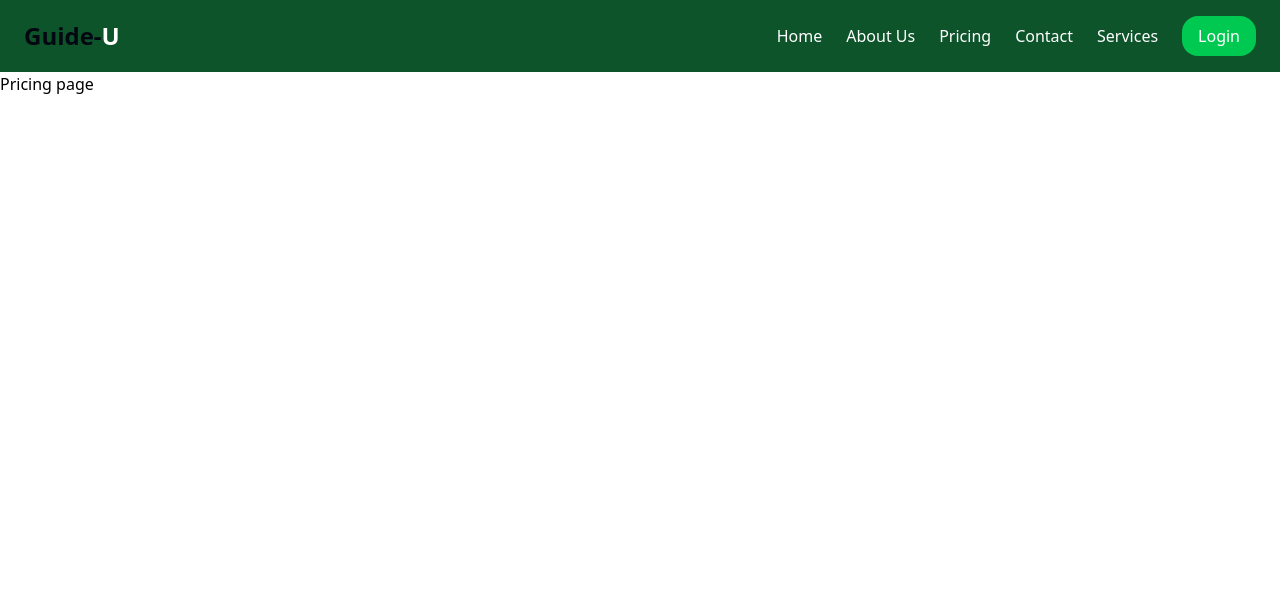
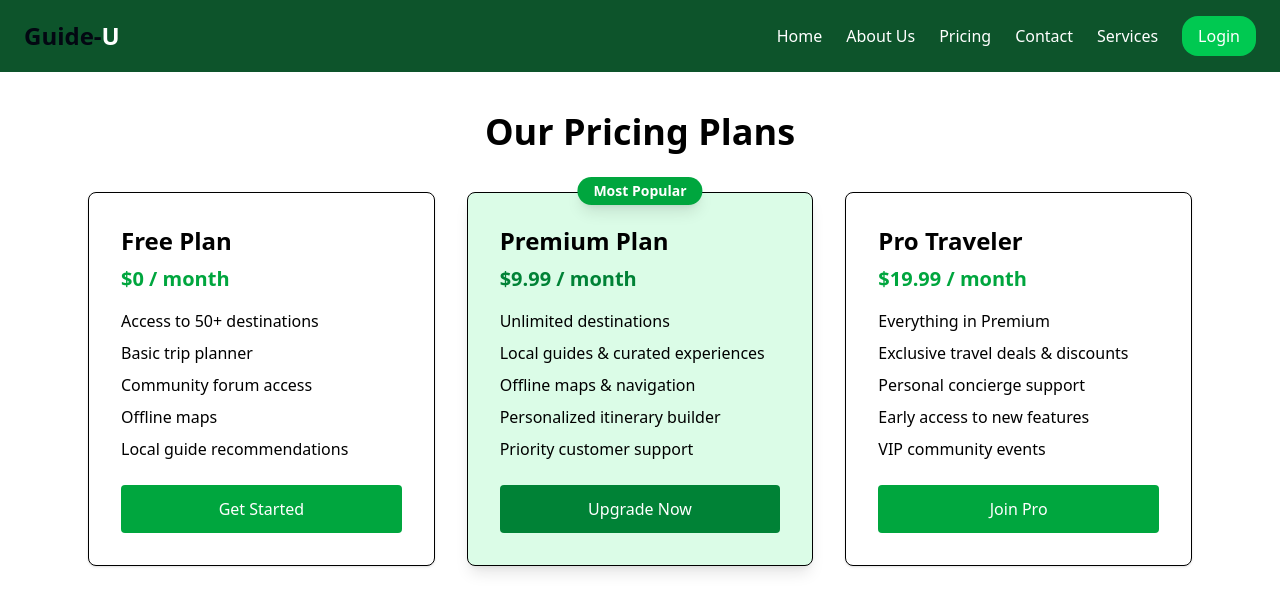
Before and after one commit to Darshani24/Travel-Guid, a Next.js app: page /pricing in a window 1280 px wide. Shown: the top 612 px of the page. Built offline with nearby package versions, Linux system fonts and the light colour scheme.

Commit message:
Pricing section added

```diff
--- a/src/app/pricing/page.js
+++ b/src/app/pricing/page.js
@@ -2,63 +2,63 @@ import React from 'react'
 
 const Pricing = () => {
   return (
-    // <section className="px-6 py-10 max-w-6xl mx-auto">
-    //   <h1 className="text-4xl font-bold mb-10 text-center">Our Pricing Plans</h1>
+    <section className="px-6 py-10 max-w-6xl mx-auto">
+      <h1 className="text-4xl font-bold mb-10 text-center">Our Pricing Plans</h1>
 
-    //   <div className="grid md:grid-cols-3 gap-8">
+      <div className="grid md:grid-cols-3 gap-8">
 
-    //     <div className="border p-8 rounded-lg shadow hover:shadow-lg transition bg-white flex flex-col">
-    //       <h2 className="text-2xl font-bold mb-2">Free Plan</h2>
-    //       <p className="text-green-600 text-xl font-semibold mb-4">$0 / month</p>
-    //       <ul className="mb-6 space-y-2 flex-grow">
-    //         <li>✅ Access to 50+ destinations</li>
-    //         <li>✅ Basic trip planner</li>
-    //         <li>✅ Community forum access</li>
-    //         <li>❌ Offline maps</li>
-    //         <li>❌ Local guide recommendations</li>
-    //       </ul>
-    //       <button className="mt-auto bg-green-600 text-white py-3 rounded hover:bg-green-800 transition">
-    //         Get Started
-    //       </button>
-    //     </div>
+        <div className="border p-8 rounded-lg shadow hover:shadow-lg transition bg-white flex flex-col">
+          <h2 className="text-2xl font-bold mb-2">Free Plan</h2>
+          <p className="text-green-600 text-xl font-semibold mb-4">$0 / month</p>
+          <ul className="mb-6 space-y-2 flex-grow">
+            <li>Access to 50+ destinations</li>
+            <li> Basic trip planner</li>
+            <li> Community forum access</li>
+            <li> Offline maps</li>
+            <li> Local guide recommendations</li>
+          </ul>
+          <button className="mt-auto bg-green-600 text-white py-3 rounded hover:bg-green-800 transition">
+            Get Started
+          </button>
+        </div>
 
 
-    //     <div className="border p-8 rounded-lg shadow-lg bg-green-100 flex flex-col relative">
-    //       <div className="absolute -top-4 left-1/2 transform -translate-x-1/2 bg-green-600 text-white px-4 py-1 rounded-full font-semibold text-sm shadow-lg">
-    //         Most Popular
-    //       </div>
-    //       <h2 className="text-2xl font-bold mb-2">Premium Plan</h2>
-    //       <p className="text-green-700 text-xl font-semibold mb-4">$9.99 / month</p>
-    //       <ul className="mb-6 space-y-2 flex-grow">
-    //         <li>✅ Unlimited destinations</li>
-    //         <li>✅ Local guides & curated experiences</li>
-    //         <li>✅ Offline maps & navigation</li>
-    //         <li>✅ Personalized itinerary builder</li>
-    //         <li>✅ Priority customer support</li>
-    //       </ul>
-    //       <button className="mt-auto bg-green-700 text-white py-3 rounded hover:bg-green-900 transition">
-    //         Upgrade Now
-    //       </button>
-    //     </div>
+        <div className="border p-8 rounded-lg shadow-lg bg-green-100 flex flex-col relative">
+          <div className="absolute -top-4 left-1/2 transform -translate-x-1/2 bg-green-600 text-white px-4 py-1 rounded-full font-semibold text-sm shadow-lg">
+            Most Popular
+          </div>
+          <h2 className="text-2xl font-bold mb-2">Premium Plan</h2>
+          <p className="text-green-700 text-xl font-semibold mb-4">$9.99 / month</p>
+          <ul className="mb-6 space-y-2 flex-grow">
+            <li>Unlimited destinations</li>
+            <li>Local guides & curated experiences</li>
+            <li>Offline maps & navigation</li>
+            <li>Personalized itinerary builder</li>
+            <li>Priority customer support</li>
+          </ul>
+          <button className="mt-auto bg-green-700 text-white py-3 rounded hover:bg-green-900 transition">
+            Upgrade Now
+          </button>
+        </div>
 
 
-    //     <div className="border p-8 rounded-lg shadow bg-white flex flex-col">
-    //       <h2 className="text-2xl font-bold mb-2">Pro Traveler</h2>
-    //       <p className="text-green-600 text-xl font-semibold mb-4">$19.99 / month</p>
-    //       <ul className="mb-6 space-y-2 flex-grow">
-    //         <li>✅ Everything in Premium</li>
-    //         <li>✅ Exclusive travel deals & discounts</li>
-    //         <li>✅ Personal concierge support</li>
-    //         <li>✅ Early access to new features</li>
-    //         <li>✅ VIP community events</li>
-    //       </ul>
-    //       <button className="mt-auto bg-green-600 text-white py-3 rounded hover:bg-green-800 transition">
-    //         Join Pro
-    //       </button>
-    //     </div>
-    //   </div>
-    // </section>
-    <div>Pricing page</div>
+        <div className="border p-8 rounded-lg shadow bg-white flex flex-col">
+          <h2 className="text-2xl font-bold mb-2">Pro Traveler</h2>
+          <p className="text-green-600 text-xl font-semibold mb-4">$19.99 / month</p>
+          <ul className="mb-6 space-y-2 flex-grow">
+            <li>Everything in Premium</li>
+            <li>Exclusive travel deals & discounts</li>
+            <li>Personal concierge support</li>
+            <li>Early access to new features</li>
+            <li>VIP community events</li>
+          </ul>
+          <button className="mt-auto bg-green-600 text-white py-3 rounded hover:bg-green-800 transition">
+            Join Pro
+          </button>
+        </div>
+      </div>
+    </section>
+
   );
 }
 
```
